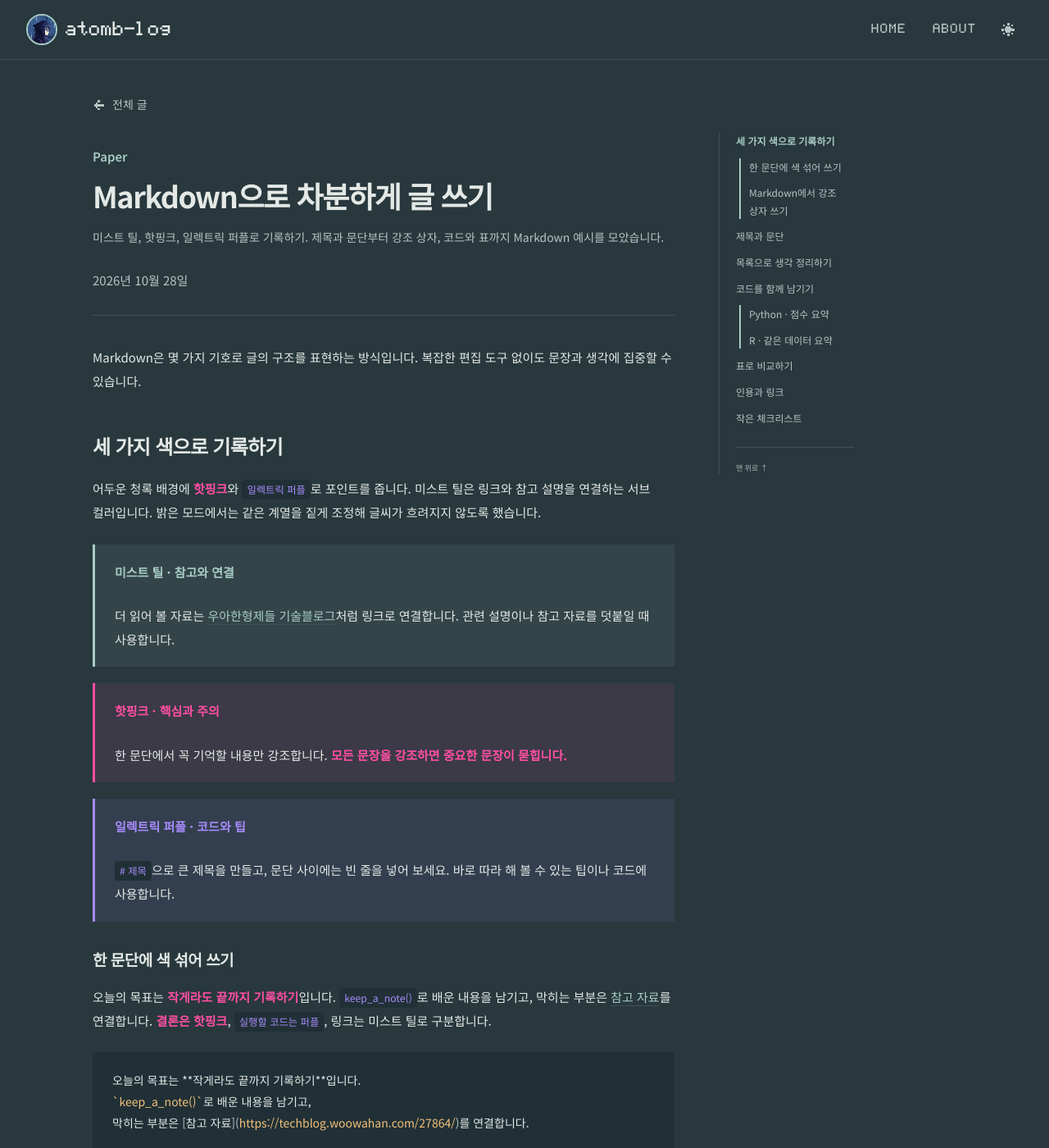
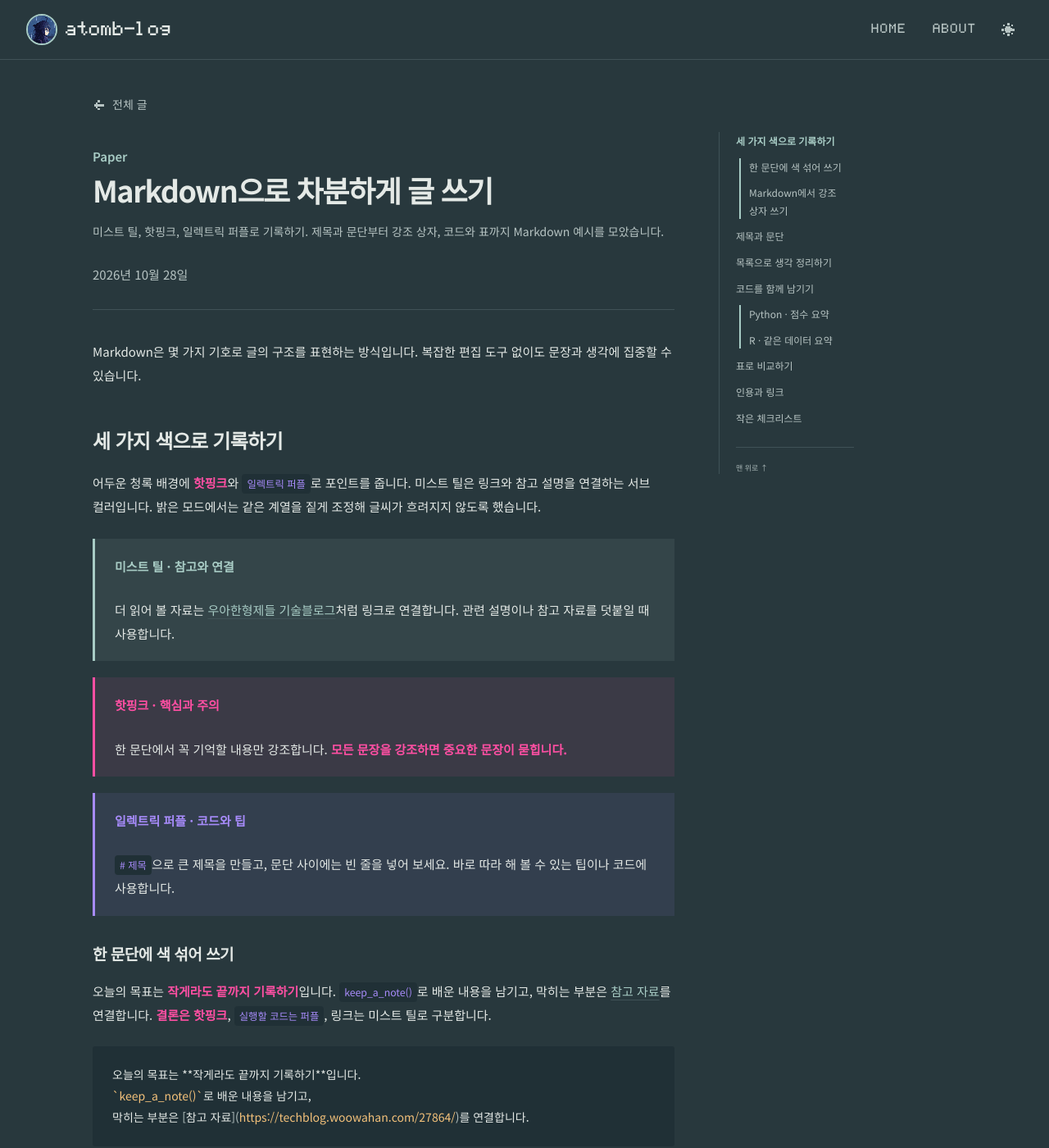
Before and after one commit to atomb-log/atomb-log.github.io, a Jekyll site: the page built from _posts/2026-10-28-writing-with-markdown.md, in a window 1280 px wide and 1400 px high. Shown: the whole window at 82% size. Built offline with Jekyll 4.4.1, drawn with Linux system fonts in a browser that asks for light colours.

Commit message:
Set category-to-title spacing to 3px

```diff
--- a/assets/css/style.css
+++ b/assets/css/style.css
@@ -1197,7 +1197,7 @@ main:focus {
   font-size:15px;
   font-weight:600;
   color:var(--accent);
-  margin-bottom:10px
+  margin-bottom:3px
 }
 .post-header h1 {
   font-size:36px;
```
